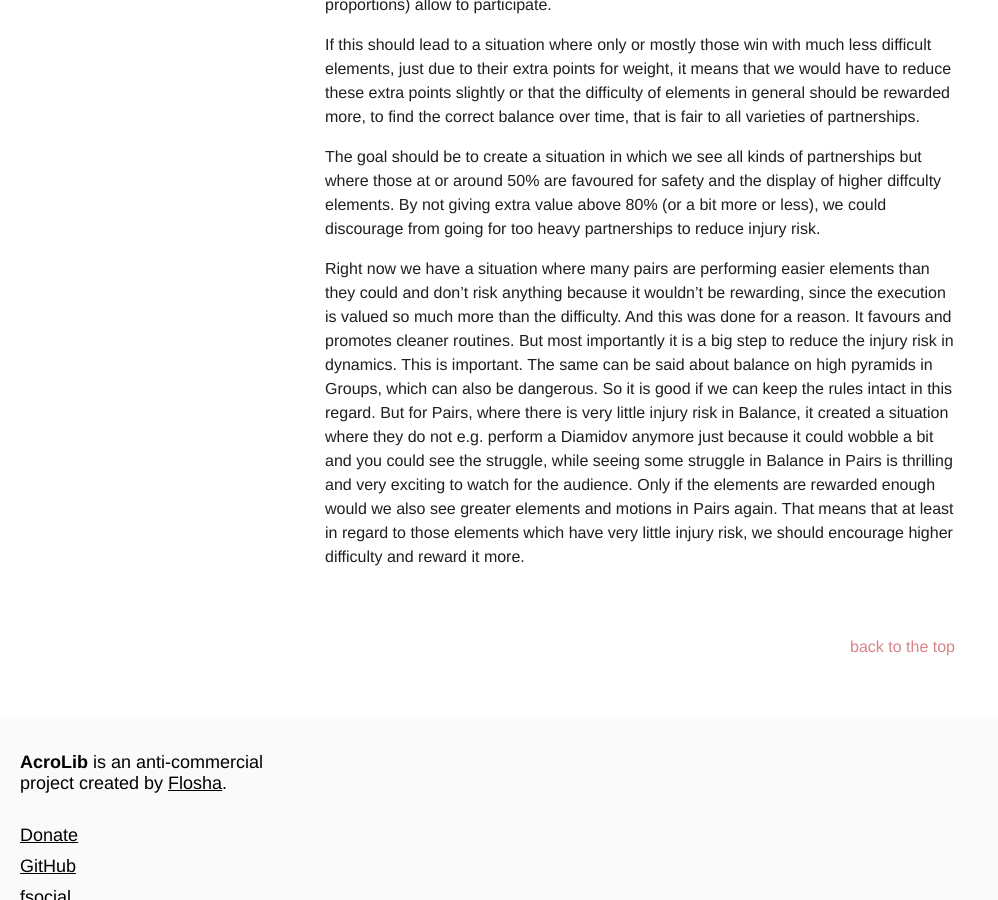
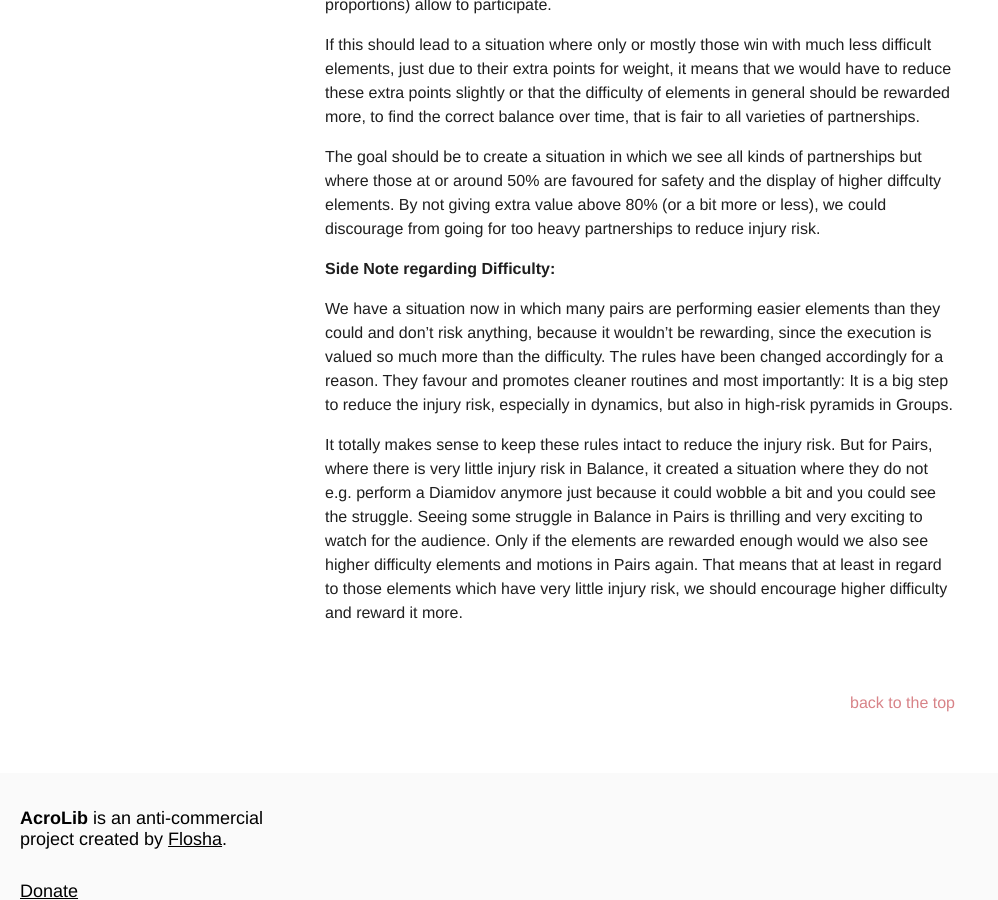
Before and after one commit to floshin/acrolib, a Jekyll site: the page built from initiatives/extra-points-for-extra-strength.md, in a window 1280 px wide and 900 px high, scrolled down 4368 px. Shown: the whole window, without its empty margins (0-998 px from the left). Built offline with Jekyll 4.4.1, drawn with Linux system fonts in a browser that asks for light colours; our own code applies the rules of GitHub Pages for plain Markdown files.

Commit message:
Update extra-points-for-extra-strength.md

```diff
--- a/initiatives/extra-points-for-extra-strength.md
+++ b/initiatives/extra-points-for-extra-strength.md
@@ -83,4 +83,9 @@ If this should lead to a situation where only or mostly those win with much less
 
 The goal should be to create a situation in which we see all kinds of partnerships but where those at or around 50% are favoured for safety and the display of higher diffculty elements. By not giving extra value above 80% (or a bit more or less), we could discourage from going for too heavy partnerships to reduce injury risk.
 
-Right now we have a situation where many pairs are performing easier elements than they could and don't risk anything because it wouldn't be rewarding, since the execution is valued so much more than the difficulty. And this was done for a reason. It favours and promotes cleaner routines. But most importantly it is a big step to reduce the injury risk in dynamics. This is important. The same can be said about balance on high pyramids in Groups, which can also be dangerous. So it is good if we can keep the rules intact in this regard. But for Pairs, where there is very little injury risk in Balance, it created a situation where they do not e.g. perform a Diamidov anymore just because it could wobble a bit and you could see the struggle, while seeing some struggle in Balance in Pairs is thrilling and very exciting to watch for the audience. Only if the elements are rewarded enough would we also see greater elements and motions in Pairs again. That means that at least in regard to those elements which have very little injury risk, we should encourage higher difficulty and reward it more.
+
+**Side Note regarding Difficulty:**
+
+We have a situation now in which many pairs are performing easier elements than they could and don't risk anything, because it wouldn't be rewarding, since the execution is valued so much more than the difficulty. The rules have been changed accordingly for a reason. They favour and promotes cleaner routines and most importantly: It is a big step to reduce the injury risk, especially in dynamics, but also in high-risk pyramids in Groups.
+
+It totally makes sense to keep these rules intact to reduce the injury risk. But for Pairs, where there is very little injury risk in Balance, it created a situation where they do not e.g. perform a Diamidov anymore just because it could wobble a bit and you could see the struggle. Seeing some struggle in Balance in Pairs is thrilling and very exciting to watch for the audience. Only if the elements are rewarded enough would we also see higher difficulty elements and motions in Pairs again. That means that at least in regard to those elements which have very little injury risk, we should encourage higher difficulty and reward it more.
```
